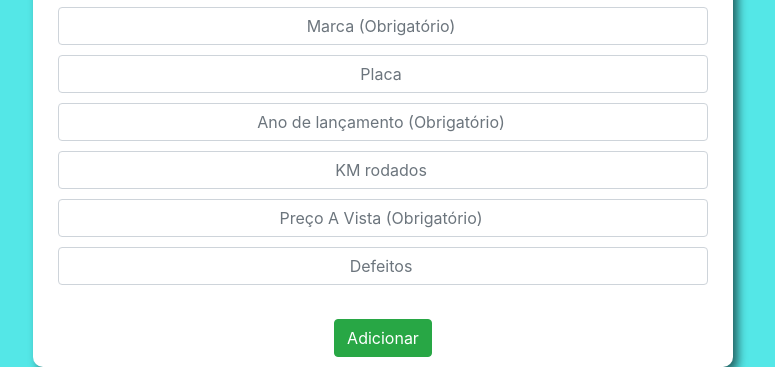
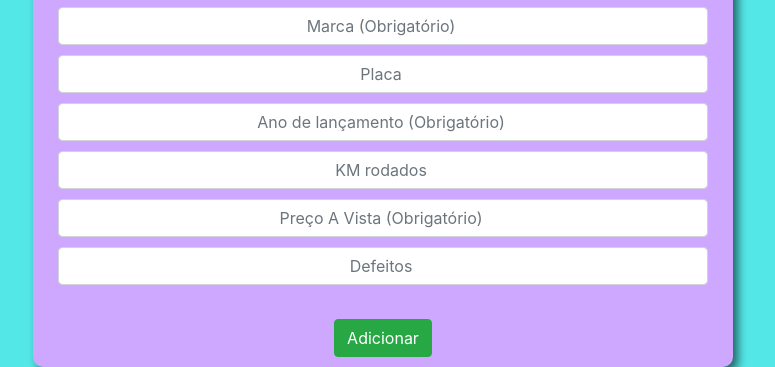
Before and after one commit to cafesao/Aluguel_Carros, a website built with webpack: page public/index.html in a window 1280 px wide. Shown: the part 451-818 px from the top of the page, without its empty margins (257-1032 px from the left). Built offline with nearby package versions, Linux system fonts and the light colour scheme; a web font is replaced by a local one.

Commit message:
[CS] Estilo Principal

```diff
--- a/public/style.css
+++ b/public/style.css
@@ -10,7 +10,7 @@ div#interface{
     margin: 0 auto;
     height: auto;
     width: 700px;
-    background-color: white;
+    background-color: rgb(206, 168, 255);
     box-shadow: 5px 5px 10px rgba(0, 0, 0, 0.568);
     border-radius: 10px;
     align-items: center;
```
